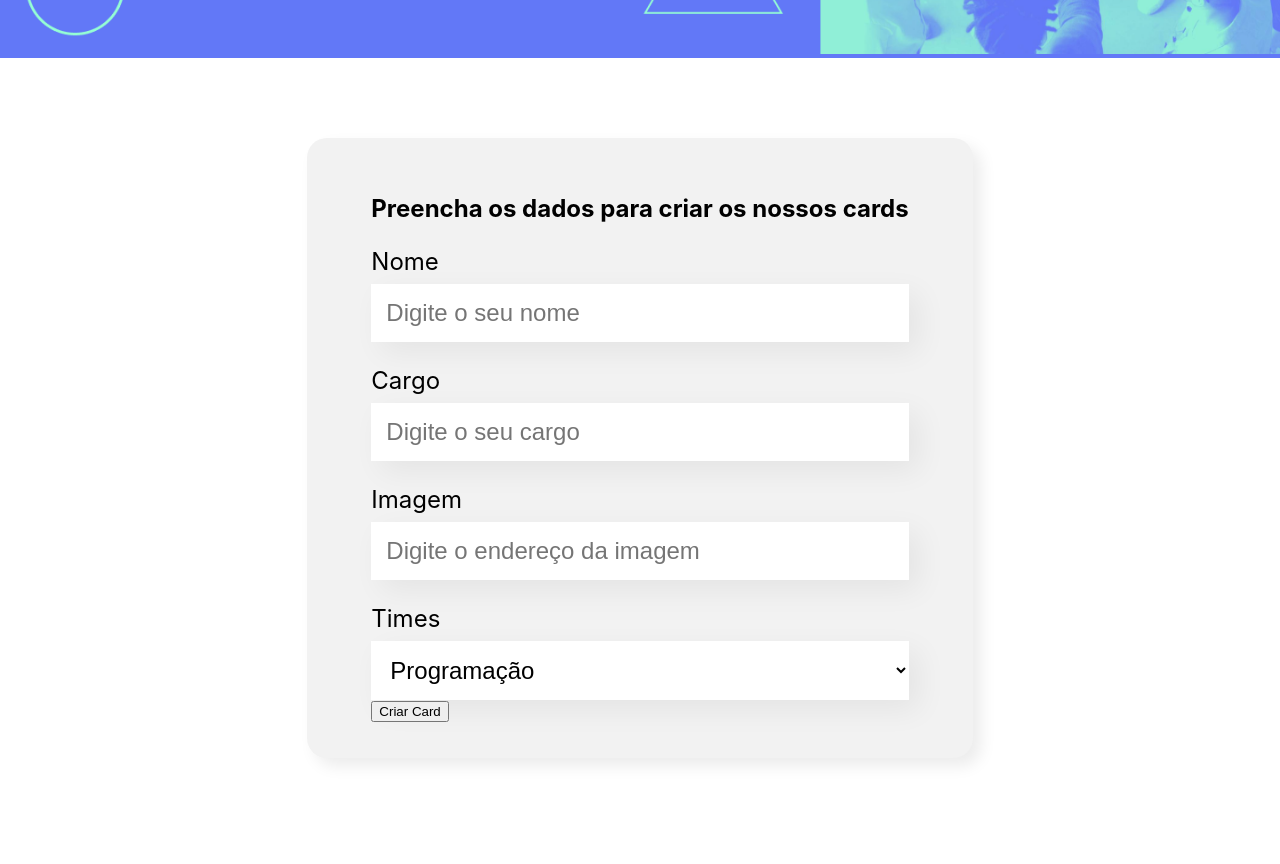
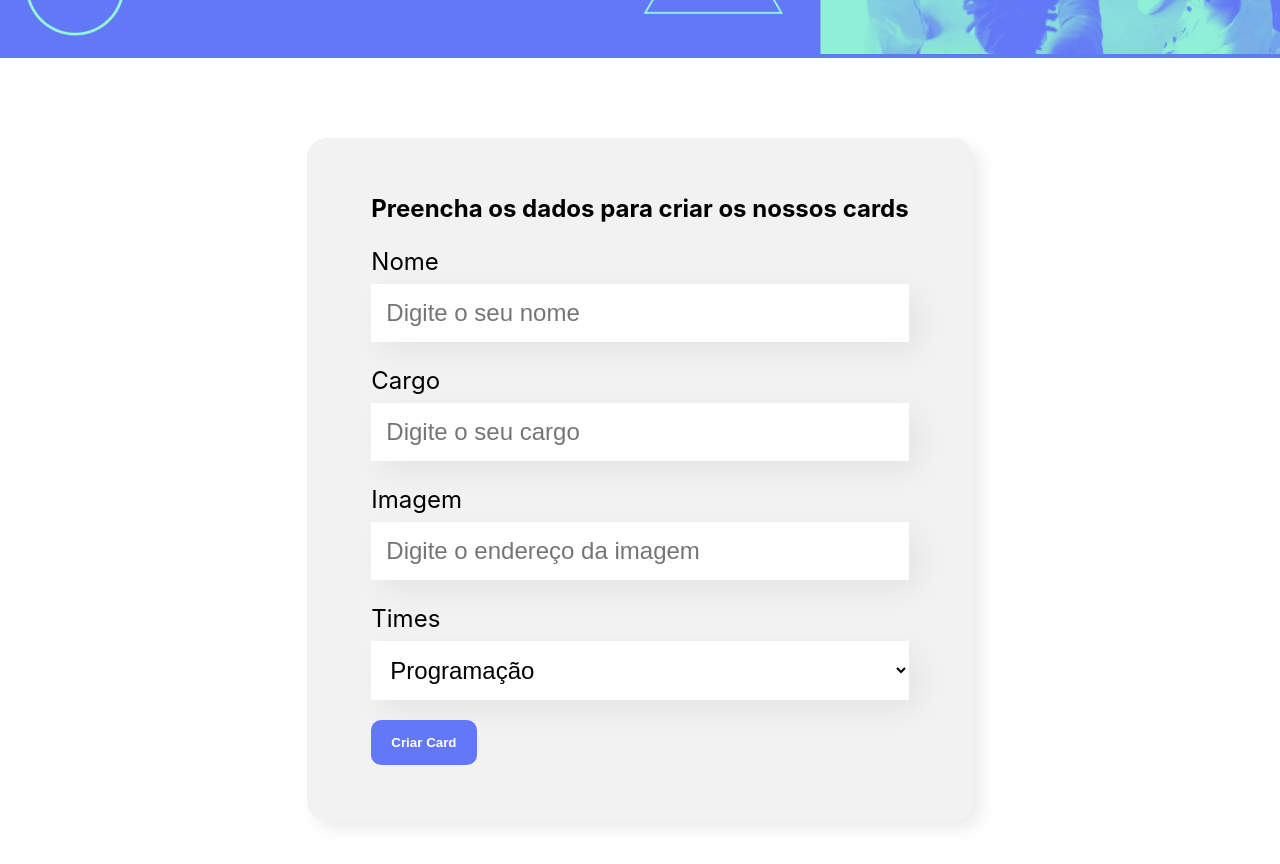
Before and after one commit to amandadeogr/organo-alura, a React (Create React App) app: page / in a window 1280 px wide. Shown: the part 440-1304 px from the top of the page. Before the commit the page ends 1278 px from the top, so only its background shows below. Built offline with nearby package versions, Linux system fonts and the light colour scheme.

Commit message:
criação e estilização do formulário

```diff
--- a/src/components/CampoTexto/index.js
+++ b/src/components/CampoTexto/index.js
@@ -1,11 +1,16 @@
-import './CampoTexto.css';
+import "./CampoTexto.css";
 
 const CampoTexto = (props) => {
-   return (
-      <div className="campo-texto">
-         <label>{props.label}</label>
-         <input placeholder={props.placeholder}/>
-      </div>
-   )
-}
+
+  const aoDigitar = (evento) => {
+    props.aoAlterar(evento.target.value);
+  }
+
+  return (
+    <div className="campo-texto">
+      <label>{props.label}</label>
+      <input value={props.value} onChange={aoDigitar} required={props.obrigatorio} placeholder={props.placeholder} />
+    </div>
+  );
+};
 export default CampoTexto;
--- a/src/components/Formulario/index.js
+++ b/src/components/Formulario/index.js
@@ -1,9 +1,11 @@
+import { useState } from "react";
 import Botao from "../botao";
 import CampoTexto from "../CampoTexto";
 import ListaSuspensa from "../ListaSuspensa";
 import "./Formulario.css";
 
-const Formulario = () => {
+const Formulario = (props) => {
+
   const times = [
     'Programação',
     'Front-end',
@@ -14,15 +16,56 @@ const Formulario = () => {
     'Inovação e Gestão'
   ]
 
+  const aoSalvar = (evento) => {
+    evento.preventDefault();
+    props.aoColaboradorCadastrado({
+      nome,
+      cargo,
+      imagem,
+      time
+    })
+  }
+
+  const [nome, setNome] = useState('');
+  const [cargo, setCargo] = useState('');
+  const [imagem, setImagem] = useState('');
+  const [time, setTime] = useState('')
+
   return (
     <section className="formulario">
-      <form>
+      <form onSubmit={aoSalvar}>
          <h2>Preencha os dados para criar os nossos cards</h2>
-        <CampoTexto label="Nome" placeholder="Digite o seu nome" />
-        <CampoTexto label="Cargo" placeholder="Digite o seu cargo" />
-        <CampoTexto label="Imagem" placeholder="Digite o endereço da imagem" />
-        <ListaSuspensa label="Times" itens={times}/>
-        <Botao texto="Criar Card"/>
+        <CampoTexto
+          obrigatorio={true}
+          label="Nome"
+          placeholder="Digite o seu nome"
+          valor={nome}
+          aoAlterar={valor => setNome(valor)}
+        />
+
+        <CampoTexto
+          obrigatorio={true}
+          label="Cargo"
+          placeholder="Digite o seu cargo"
+          valor={cargo}
+          aoAlterar={valor => setCargo(valor)}
+        />
+
+        <CampoTexto
+          label="Imagem"
+          placeholder="Digite o endereço da imagem"
+          valor={imagem}
+          aoAlterar={valor => setImagem(valor)}
+        />
+
+        <ListaSuspensa
+          obrigatorio={true}
+          label="Times"
+          itens={times}
+          valor={time}
+          aoAlterar={valor => setTime(valor)}
+        />
+        <Botao>Criar Card</Botao>
       </form>
     </section>
   );
--- a/src/components/ListaSuspensa/index.js
+++ b/src/components/ListaSuspensa/index.js
@@ -4,7 +4,7 @@ const ListaSuspensa = (props) => {
    return (
       <div className='lista-suspensa'>
          <label>{props.label}</label>
-         <select>
+         <select onChange={evento => props.aoAlterar(evento.target.value)} required={props.required} value={props.value}>
             {props.itens.map(item => {
                return <option key={item}>{item}</option>
             })}
--- a/src/components/botao/Botao.css
+++ b/src/components/botao/Botao.css
@@ -0,0 +1,14 @@
+.botao {
+   background-color: #6278f7;
+   border-radius: 10px;
+   font-weight: 700;
+   padding: 15px 20px;
+   border: none;
+   cursor: pointer;
+   color: #fff;
+   margin: 20px 0;
+}
+
+.botao:hover {
+   color: #95ffd4;
+}
--- a/src/components/botao/index.js
+++ b/src/components/botao/index.js
@@ -2,7 +2,7 @@ import './Botao.css';
 
 const Botao = (props) => {
    return (
-      <button>{props.texto}</button>
+      <button className="botao">{props.children}</button>
    )
 }
 
```
Also changed, not shown: src/components/Times/Times.css (added, +12 -0 lines), src/components/Times/index.js (added, +11 -0 lines).
